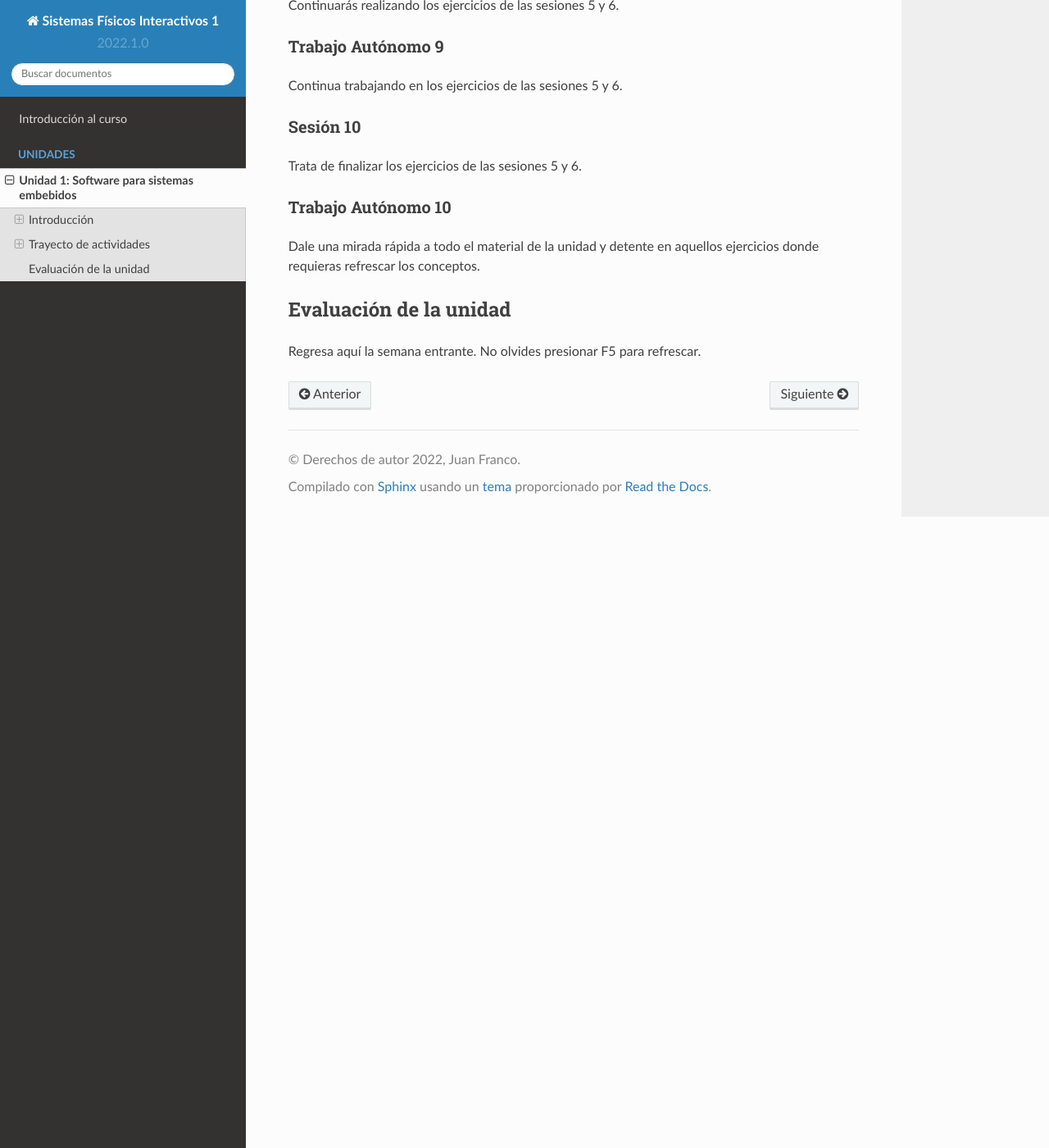
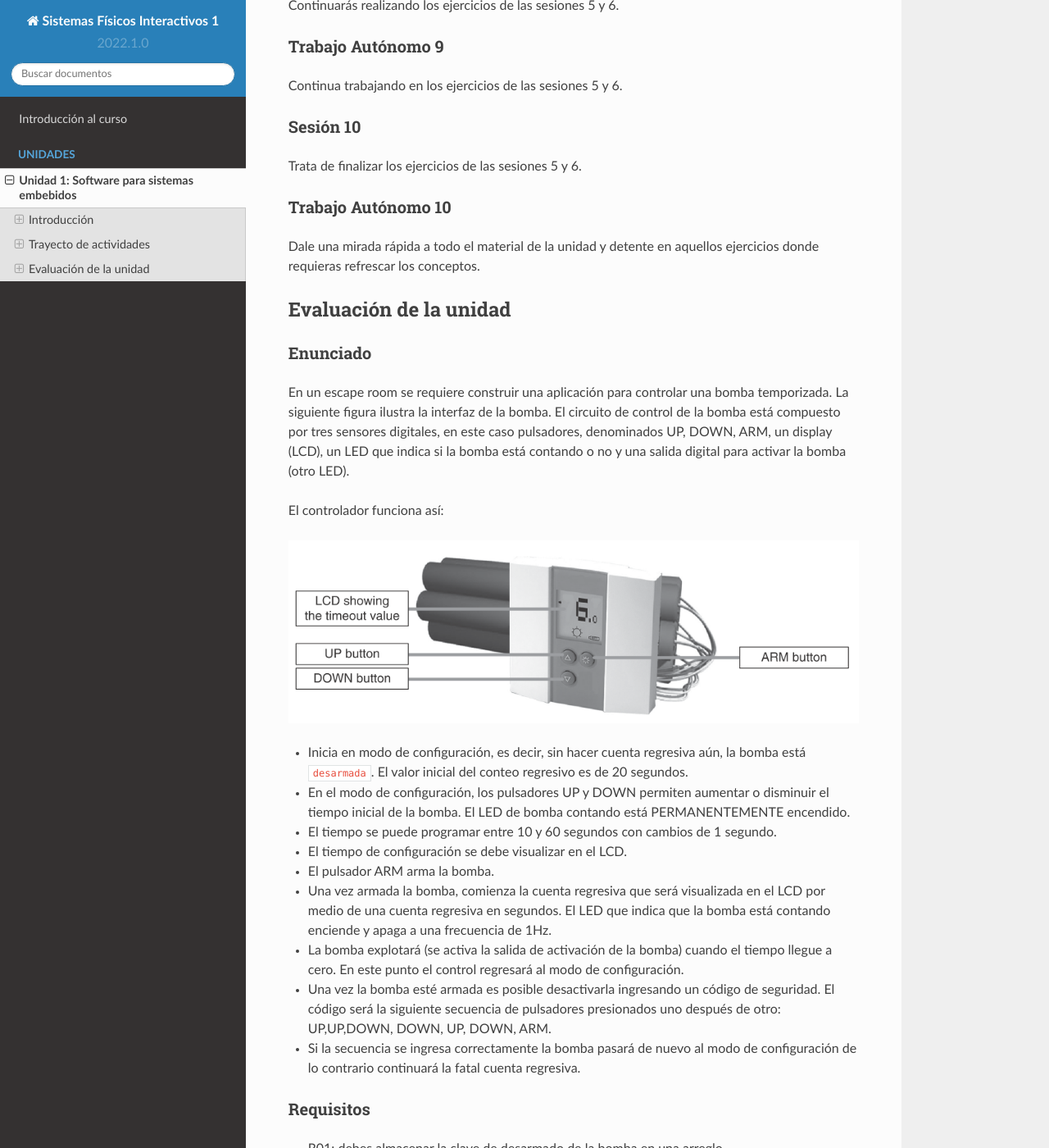
Before and after one commit to juanferfranco/SistemasFisicosInteractivos1, a Sphinx documentation site: the page built from docs/_unidad1/unidad1.rst, in a window 1280 px wide and 1400 px high, scrolled down 20936 px. Shown: the whole window at 82% size. Built offline with Sphinx 7.4.7 and the Read the Docs theme 2.0.0, drawn with Linux system fonts in a browser that asks for light colours; some of the changed text lies outside the part shown.

Commit message:
in progress add unit 1 eval 1

```diff
--- a/docs/_unidad1/unidad1.rst
+++ b/docs/_unidad1/unidad1.rst
@@ -990,4 +990,62 @@ ejercicios donde requieras refrescar los conceptos.
 Evaluación de la unidad
 -------------------------
 
-Regresa aquí la semana entrante. No olvides presionar F5 para refrescar.
+Enunciado
+**************
+
+En un escape room se requiere construir una aplicación para controlar una bomba temporizada.
+La siguiente figura ilustra la interfaz de la bomba. El circuito de control
+de la bomba está compuesto por tres sensores digitales,
+en este caso pulsadores, denominados UP, DOWN, ARM,
+un display (LCD), un LED que indica si la bomba está contando o no y una salida
+digital para activar la bomba (otro LED).
+
+El controlador funciona así:
+
+.. image:: ../_static/bomb.png
+  :alt: bomba
+
+* Inicia en modo de configuración, es decir, sin hacer cuenta regresiva aún, la bomba está
+  ``desarmada``. El valor inicial del conteo regresivo es de 20 segundos.
+* En el modo de configuración, los pulsadores UP y DOWN permiten
+  aumentar o disminuir el tiempo inicial de la bomba. El LED de bomba contando
+  está PERMANENTEMENTE encendido.
+* El tiempo se puede programar entre 10 y 60 segundos con cambios de 1 segundo.
+* El tiempo de configuración se debe visualizar en el LCD.
+* El pulsador ARM arma la bomba.
+* Una vez armada la bomba, comienza la cuenta regresiva que será visualizada
+  en el LCD por medio de una cuenta regresiva en segundos. El LED que indica que la
+  bomba está contando enciende y apaga a una frecuencia de 1Hz.
+* La bomba explotará (se activa la salida de activación de la bomba) cuando
+  el tiempo llegue a cero. En este punto el control regresará al modo de
+  configuración.
+* Una vez la bomba esté armada es posible desactivarla ingresando un código
+  de seguridad. El código será la siguiente secuencia de pulsadores
+  presionados uno después de otro:  UP,UP,DOWN, DOWN, UP, DOWN, ARM.
+* Si la secuencia se ingresa correctamente la bomba pasará de nuevo
+  al modo de configuración de lo contrario continuará la fatal cuenta
+  regresiva.
+
+Requisitos
+***********
+
+* R01: debes almacenar la clave de desarmado de la bomba en una arreglo.
+* R02: debes definir una función a la cual le pasarás la dirección en memoria
+  de dos arreglos: uno con la clave recibida y otro con la clave correcta. La función
+  deberá devolver un `bool <https://www.arduino.cc/reference/en/language/variables/data-types/bool/>`__
+  así: true si la clave recibida es igual a la clave almacenada o false si las claves no coinciden.
+
+Entregables
+****************
+
+ESTA sesión está en progreso. En el transcurso del día de hoy se actualizará.
+Recuerda presionar F5.
+
+* Tu repositorio para la evaluación está aquí (más tarde aparecerá el link)
+
+Criterios de evaluación
+*************************
+
+* Solución completa del problema: 5 unidades.
+* Solución completa del problema sin cumplir R01 y/o R02: 4 unidades.
+* Solución parcial del problema: 2 unidades.
```
